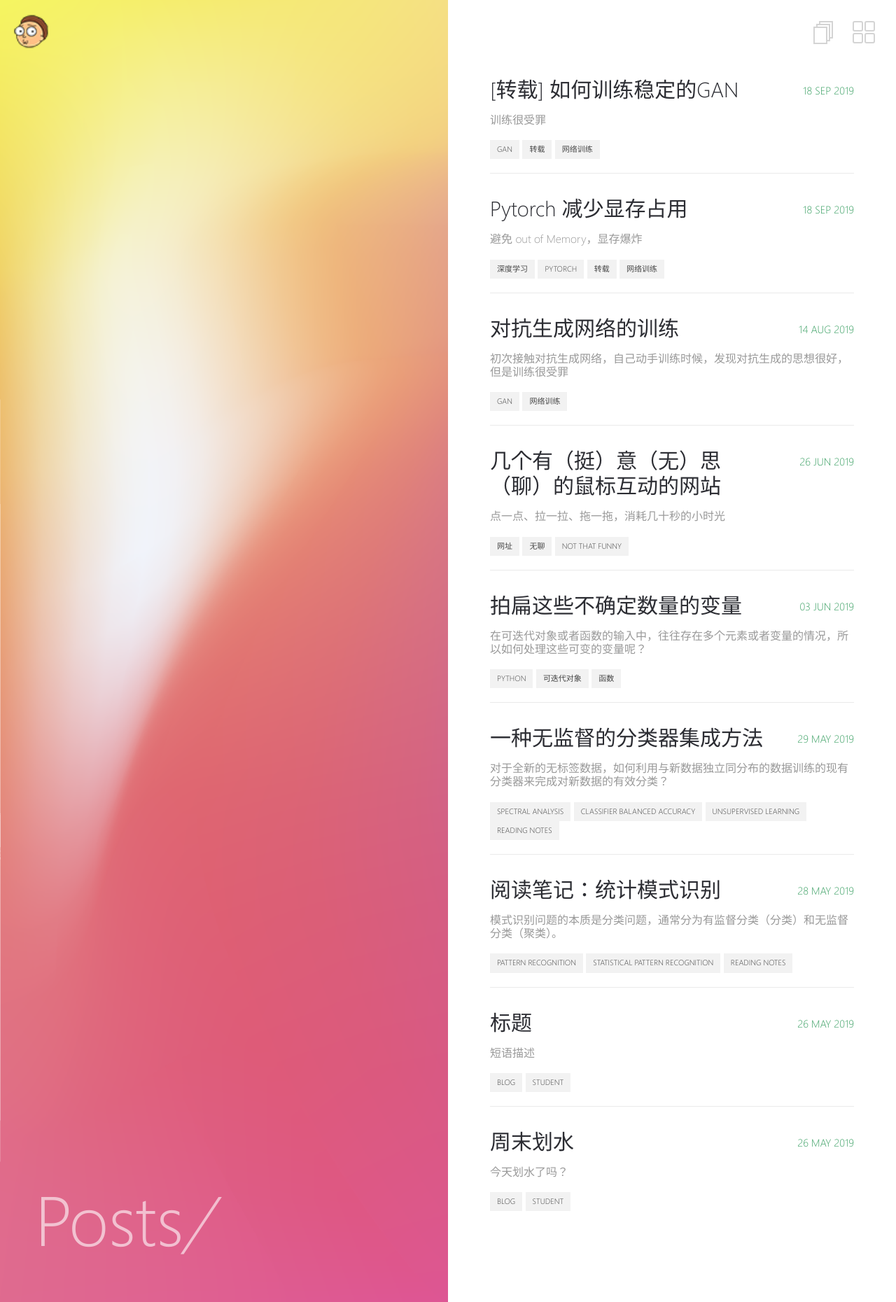
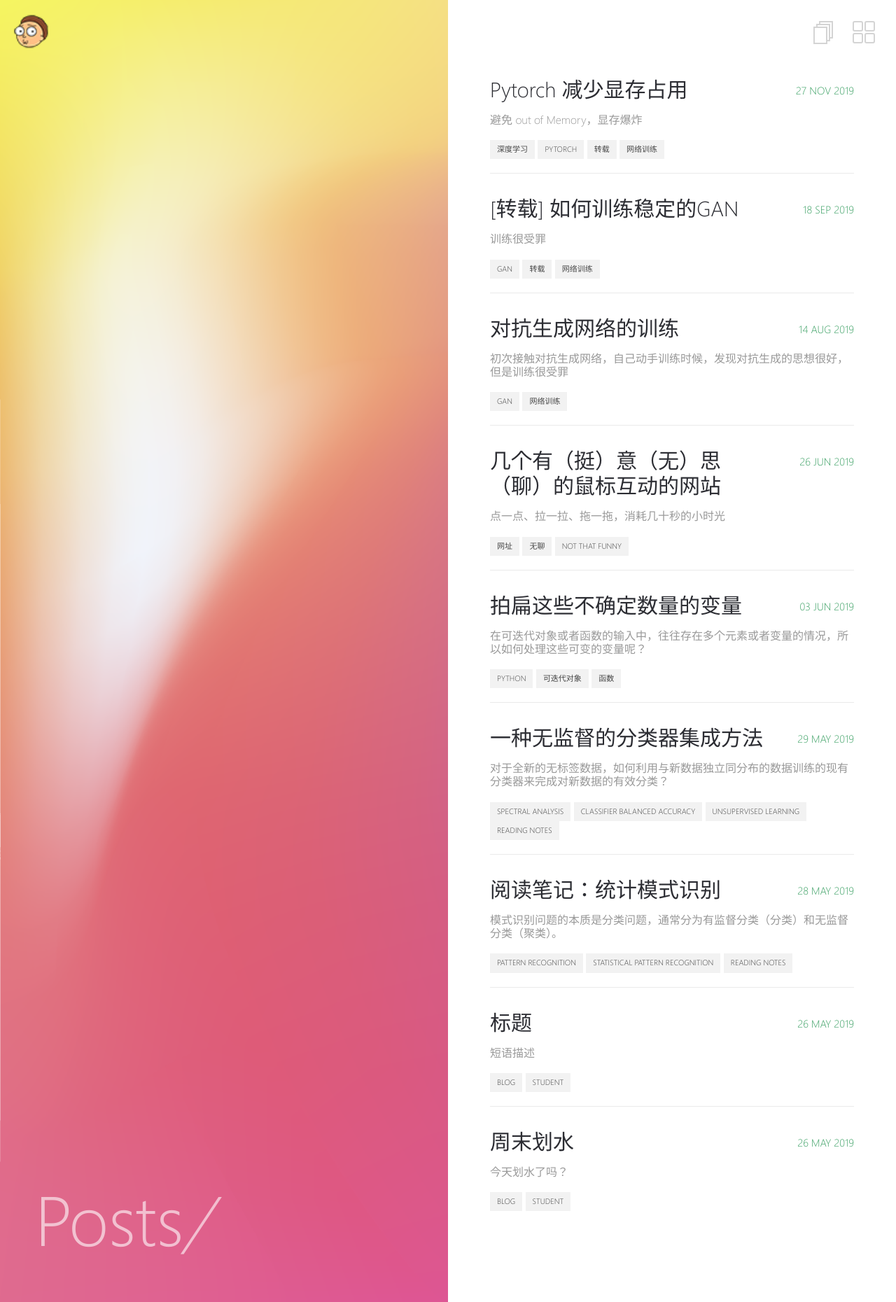
Before and after one commit to ODVV/odvv.github.io, a Jekyll site: the page built from _pages/posts.md, in a window 1280 px wide. Shown: the whole page at 70% size. Built offline with Jekyll 4.4.1, drawn with Linux system fonts in a browser that asks for light colours.

Commit message:
post: How to train network and keep memory usage down: update DATE

```diff
--- a/_posts/2019-11-27-How-to-save-memory-of-GPU-pytorch.md
+++ b/_posts/2019-11-27-How-to-save-memory-of-GPU-pytorch.md
@@ -1,7 +1,7 @@
 ---
 layout: post
 title:  "Pytorch 减少显存占用"
-date:   2019-09-18
+date:   2019-11-27
 excerpt: "避免 out of Memory，显存爆炸"
 tag:
 - 深度学习
```
